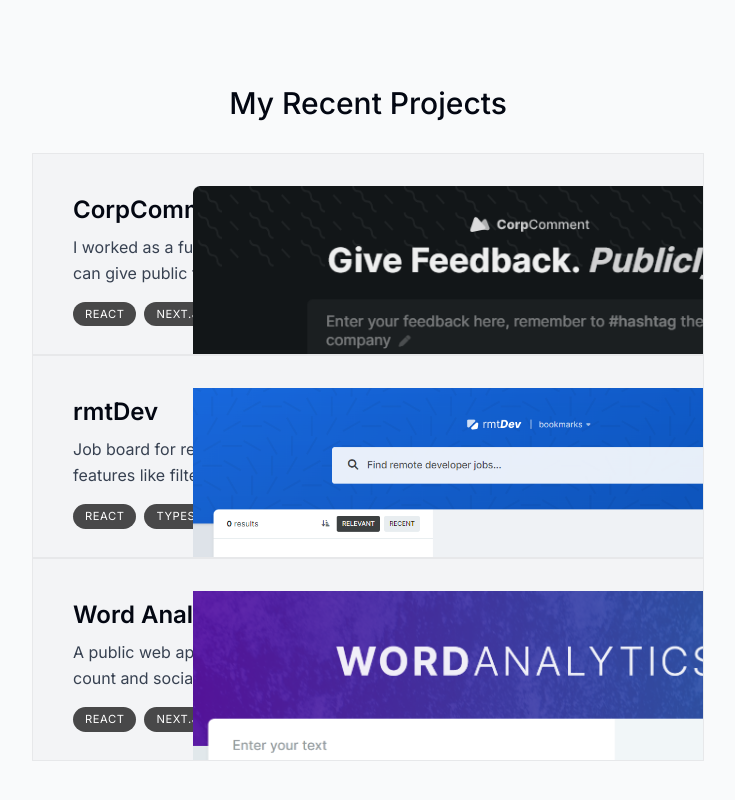
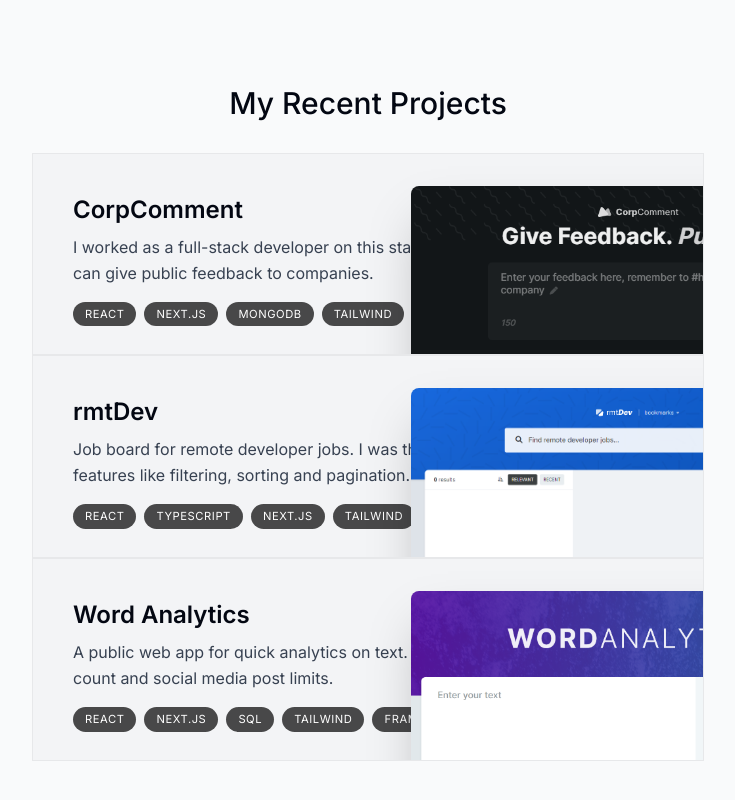
Before and after one commit to RenePung/portfolio-website-rene, a Next.js app: page / in a window 1280 px wide. Shown: the part 1267-2067 px from the top of the page, without its empty margins (272-1007 px from the left). Built offline with nearby package versions, Linux system fonts and the light colour scheme.

Commit message:
added styling

```diff
--- a/components/projects.tsx
+++ b/components/projects.tsx
@@ -47,7 +47,7 @@ function Project({ title, description, tags, imageUrl }: ProjectProps) {
     src={imageUrl}
     alt="Most Recent Project I Worked On"
     quality={95}
-    className="absolute top-8 -right-40" />
+    className="absolute hidden sm:block top-8 -right-40 w-[28.25rem] rounded-t-lg shadow-2xl" />
   </section>
   );
 }
```
